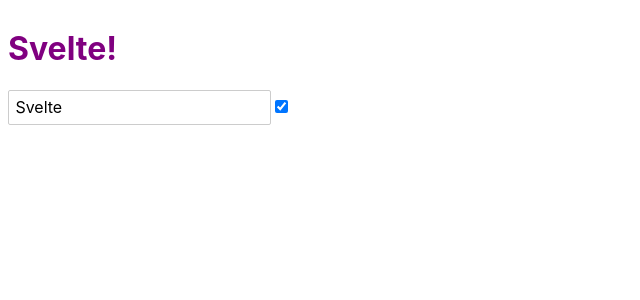
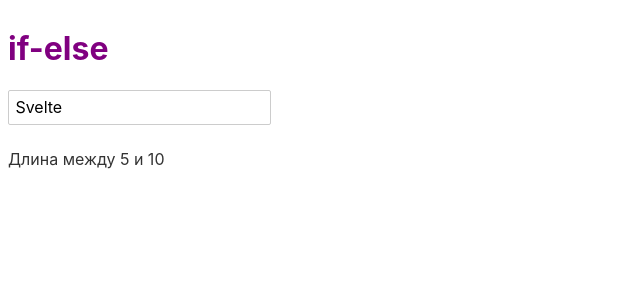
Before and after one commit to camward/Svelte, a Svelte app: page / in a window 1280 px wide. Shown: the top 300 px of the page, without its empty margins (0-640 px from the left). Built offline with nearby package versions, Linux system fonts and the light colour scheme.

Commit message:
условный оператор

```diff
--- a/src/App.svelte
+++ b/src/App.svelte
@@ -1,6 +1,5 @@
 <script>
-	let name = 'Svelte'
-	let check = true
+	let value = 'Svelte'
 </script>
 
 <style>
@@ -9,6 +8,13 @@
 	}
 </style>
 
-<h1>{name}!</h1>
-<input type="text" bind:value="{name}" />
-<input type="checkbox" bind:checked="{check}" />
+<h1>if-else</h1>
+<input type="text" bind:value />
+
+{#if value.length < 5}
+	<p>Длина меньше 5</p>
+{:else if value.length > 10}
+	<p>Длина больше 10</p>
+{:else}
+	<p>Длина между 5 и 10</p>
+{/if}
```
